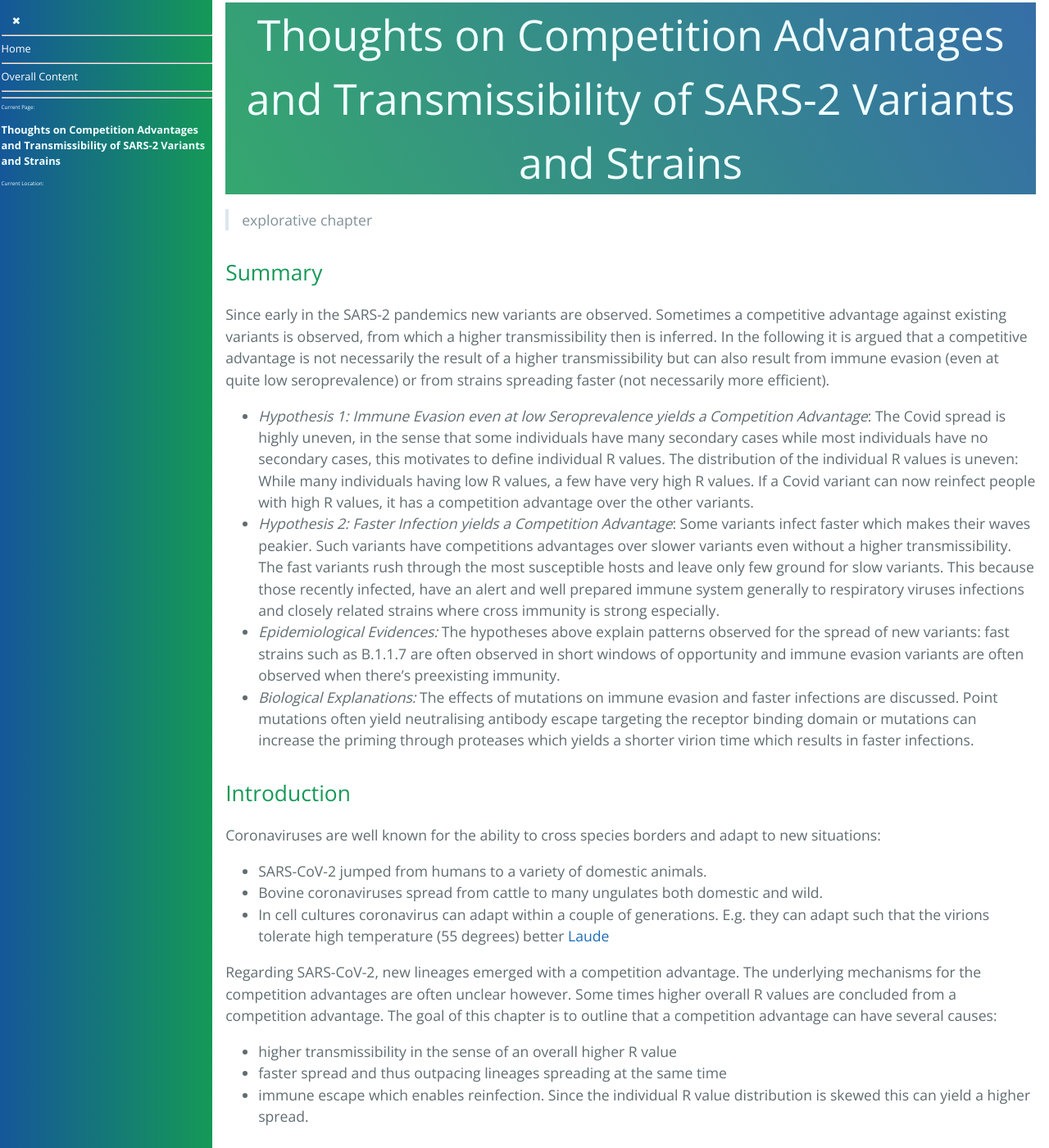
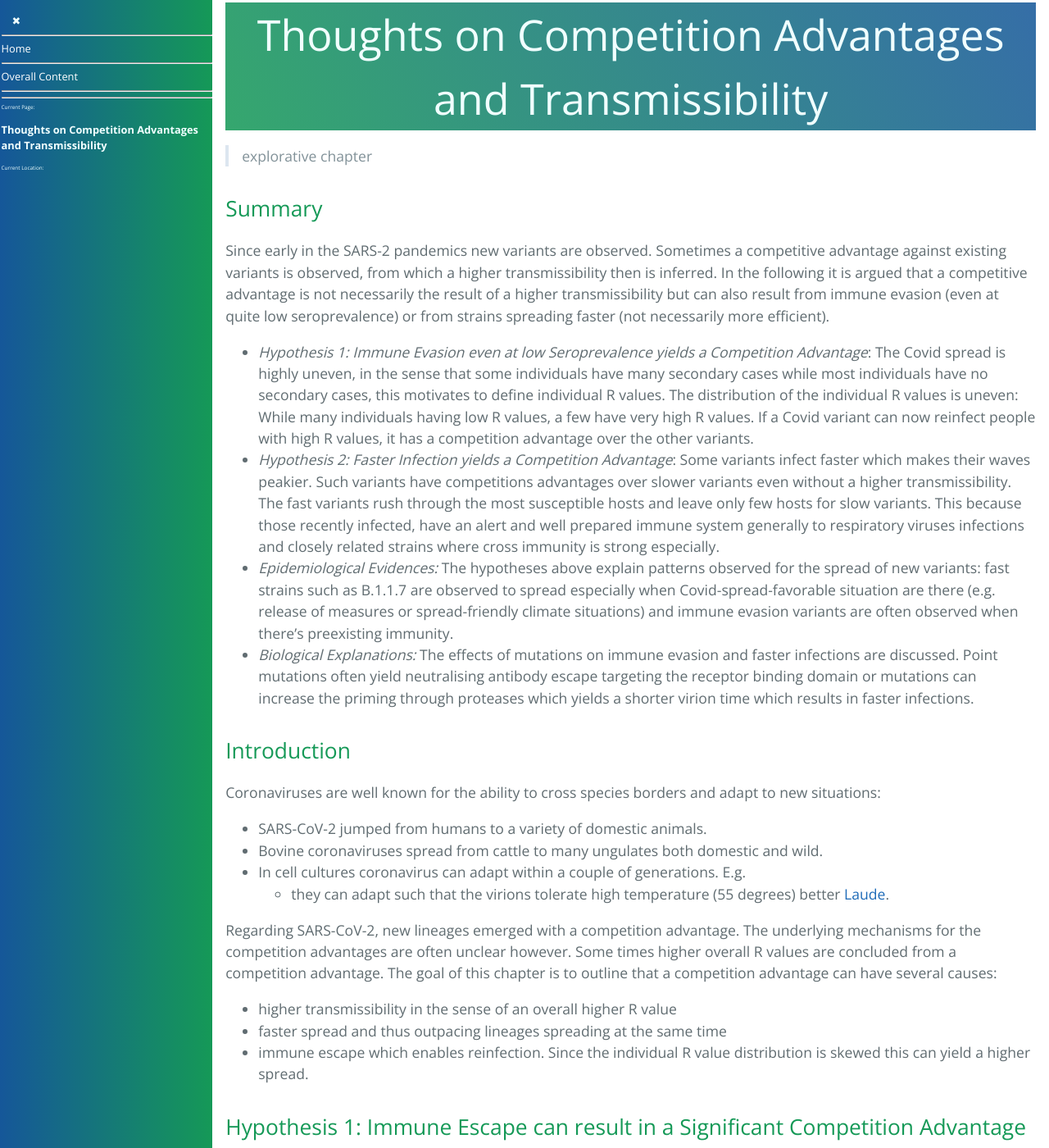
Before and after one commit to forestgrape/coronavirus, a Jekyll site: the page built from 5_epidemiological/antibody_escape_competition_advantages.md, in a window 1280 px wide and 1400 px high. Shown: the whole window at 82% size. Built offline with Jekyll 4.4.1, drawn with Linux system fonts in a browser that asks for light colours; our own code applies the rules of GitHub Pages for plain Markdown files; some of the changed text lies outside the part shown.

Commit message:
formulations

```diff
--- a/5_epidemiological/antibody_escape_competition_advantages.md
+++ b/5_epidemiological/antibody_escape_competition_advantages.md
@@ -1,19 +1,19 @@
-# Thoughts on Competition Advantages and Transmissibility of SARS-2 Variants and Strains
-
+# Thoughts on Competition Advantages and Transmissibility
 > explorative chapter
 
 ## Summary
 Since early in the SARS-2 pandemics new variants are observed. Sometimes a competitive advantage against existing variants is observed, from which a higher transmissibility then is inferred. In the following it is argued that a competitive advantage is not necessarily the result of a higher transmissibility but can also result from immune evasion (even at quite low seroprevalence) or from strains spreading faster (not necessarily more efficient).
 * *Hypothesis 1: Immune Evasion even at low Seroprevalence yields a Competition Advantage*: The Covid spread is highly uneven, in the sense that some individuals have many secondary cases while most individuals have no secondary cases, this motivates to define individual R values. The distribution of the individual R values is uneven: While many individuals having low R values, a few have very high R values. If a Covid variant can now reinfect people with high R values, it has a competition advantage over the other variants.
-* *Hypothesis 2: Faster Infection yields a Competition Advantage*: Some variants infect faster which makes their waves peakier. Such variants have competitions advantages over slower variants even without a higher transmissibility. The fast variants rush through the most susceptible hosts and leave only few ground for slow variants.  This because those recently infected, have an alert and well prepared immune system generally to respiratory viruses infections and closely related strains where cross immunity is strong especially.
-* *Epidemiological Evidences:* The hypotheses above explain patterns observed for the spread of new variants: fast strains such as B.1.1.7 are often observed in short windows of opportunity and immune evasion variants are often observed when there's preexisting immunity.
+* *Hypothesis 2: Faster Infection yields a Competition Advantage*: Some variants infect faster which makes their waves peakier. Such variants have competitions advantages over slower variants even without a higher transmissibility. The fast variants rush through the most susceptible hosts and leave only few hosts for slow variants. This because those recently infected, have an alert and well prepared immune system generally to respiratory viruses infections and closely related strains where cross immunity is strong especially.
+* *Epidemiological Evidences:* The hypotheses above explain patterns observed for the spread of new variants: fast strains such as B.1.1.7 are observed to spread especially when Covid-spread-favorable situation are there (e.g. release of measures or spread-friendly climate situations) and immune evasion variants are often observed when there's preexisting immunity.
 * *Biological Explanations:* The effects of mutations on immune evasion and faster infections are discussed. Point mutations often yield neutralising antibody escape targeting the receptor binding domain or mutations can increase the priming through proteases which yields a shorter virion time which results in faster infections.
 
 ## Introduction
 Coronaviruses are well known for the ability to cross species borders and adapt to new situations:
 * SARS-CoV-2 jumped from humans to a variety of domestic animals.
 * Bovine coronaviruses spread from cattle to many ungulates both domestic and wild.
-* In cell cultures coronavirus can adapt within a couple of generations. E.g. they can adapt such that the virions tolerate high temperature (55 degrees) better [Laude](../)
+* In cell cultures coronavirus can adapt within a couple of generations. E.g.
+  * they can adapt such that the virions tolerate high temperature (55 degrees) better [Laude](../2_biological/virion_viability.md#summary-laude).
 
 Regarding SARS-CoV-2, new lineages emerged with a competition advantage. The underlying mechanisms for the competition advantages are often unclear however. Some times higher overall R values are concluded from a competition advantage. The goal of this chapter is to outline that a competition advantage can have several causes:
 * higher transmissibility in the sense of an overall higher R value
@@ -39,6 +39,8 @@
 ## Hypothesis 2: Faster Infections Cycle can yield a Competition Advantage
 Coronaviruses can evolve to infect faster i.e. once infected a high viral loads builds up faster  (=faster growth as a virus entity). The faster infection yields competition advantage when two strains compete for hosts to infects. The faster variant wins even if it is not more transmissible since a follow up infection is unlikely due to crossimmuuity and alertness of the respiratory tract immune system.
 
+All strains of SARS-2 are already faster than SARS-1 and MERS, however there are variations among the SARS-2 strains. Even for people with a good immune system, a fast infecting variant may transmit before immune protections are in place. So when a strain is able to infect fast, an increased spread through immune-competent people is thinkable. Which could mean that the spread becomes more evenly distributed.
+
 ### Spread Advantages by faster Infections
 #### 1. Advantages in Direct Competition
 * Super spreading situations contribute to the spread of Covid. If in a single super spreading situation a fast and a slow strain super-spread, the fast strain will outcompete the slow variant.
@@ -50,8 +52,6 @@
 Slow infecting coronaviruses such as SARS-1 and MERS take long to built up a high viral load:
 * which is mostly possible when the immune system is (temporary) reduced
 * the patients at the time of peak infectiousness are usually symptomatic and often very sick.
-
-All strains of SARS-2 are already faster than SARS-1 and MERS, however there are variations among the SARS-2 strains. Even for people with a good immune system, a fast infecting variant may transmit before immune protections are in place. So when a strain is able to infect fast, an increased spread through immunocompetent people is possible. Which could mean that the spread becomes more evenly distributed.
 
 > 2. and 3. can yield effectively higher transmissibility and increase the average R value compared to previous variants. The effects of 2. can be reduced by informations campaigns. The effects of 3. by increased testing of contacts from risk groups.
 
```
Also changed, not shown: other parts of 5_epidemiological/antibody_escape_competition_advantages.md (+1 -1 lines).
